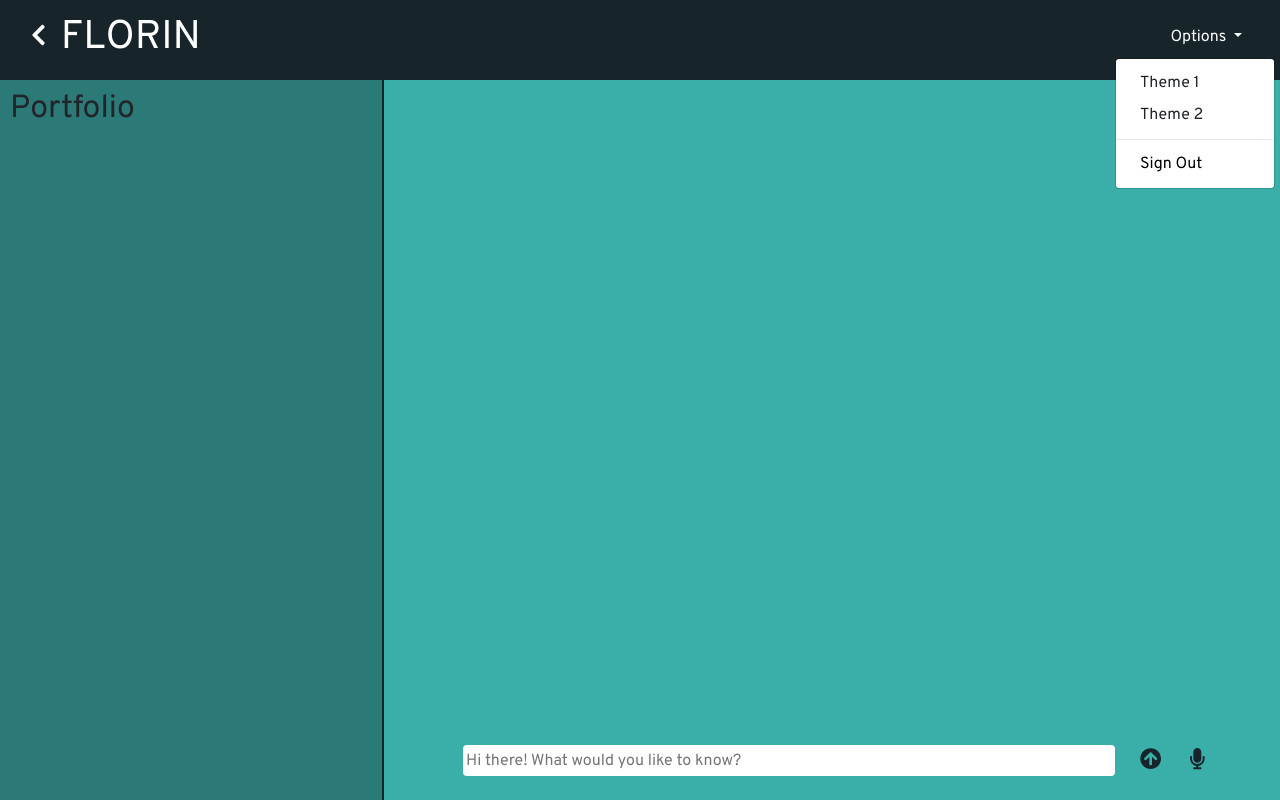
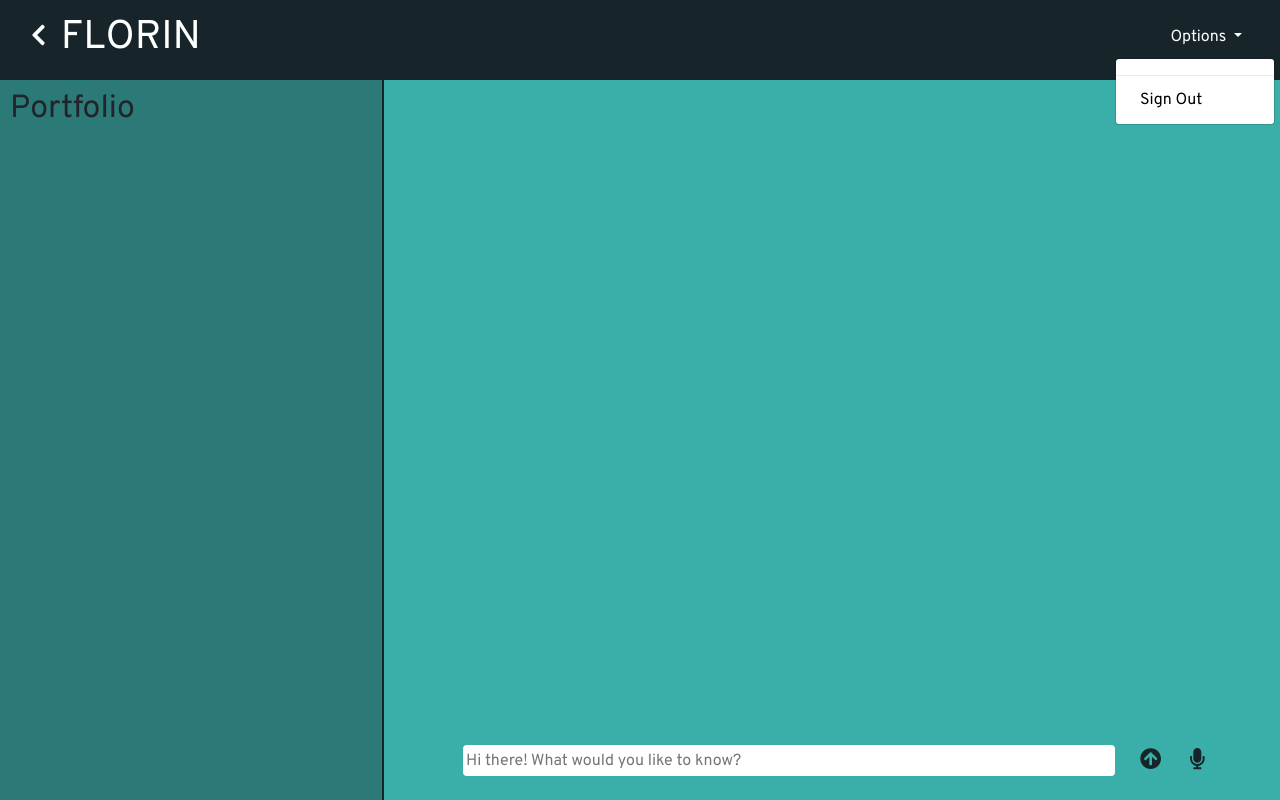
Before and after one commit to Fleetabix/cs261_cswk, a Django app: page /chatbot/ in a window 1280 px wide, after a click on "Options". Run offline with Django 3.2, Linux system fonts and the light colour scheme; a user stored in the database is signed in; some libraries are stand-ins or nearby versions.

Commit message:
removed hardcoded theme buttons

```diff
--- a/chatbot/templates/chatbot/index.html
+++ b/chatbot/templates/chatbot/index.html
@@ -27,8 +27,9 @@
                 Options
             </button>
             <div class="dropdown-menu" aria-labelledby="dropdownMenuButton">
-                <button id="theme-1" class="dropdown-item theme-btn" type="button">Theme 1</button>
-                <button id="theme-2" class="dropdown-item theme-btn" type="button">Theme 2</button>
+                <div id="themes">
+
+                </div>
                 <div class="dropdown-divider"></div>
                 <a id='logout-lnk' class="dropdown-item" href="{% url 'logout' %}">Sign Out</a>
             </div>
```
